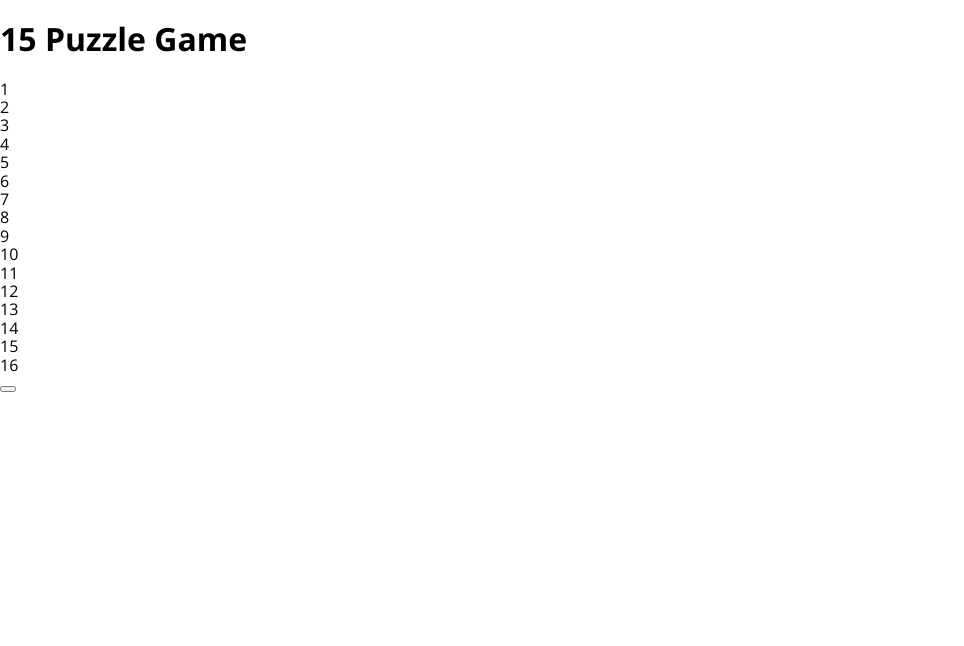
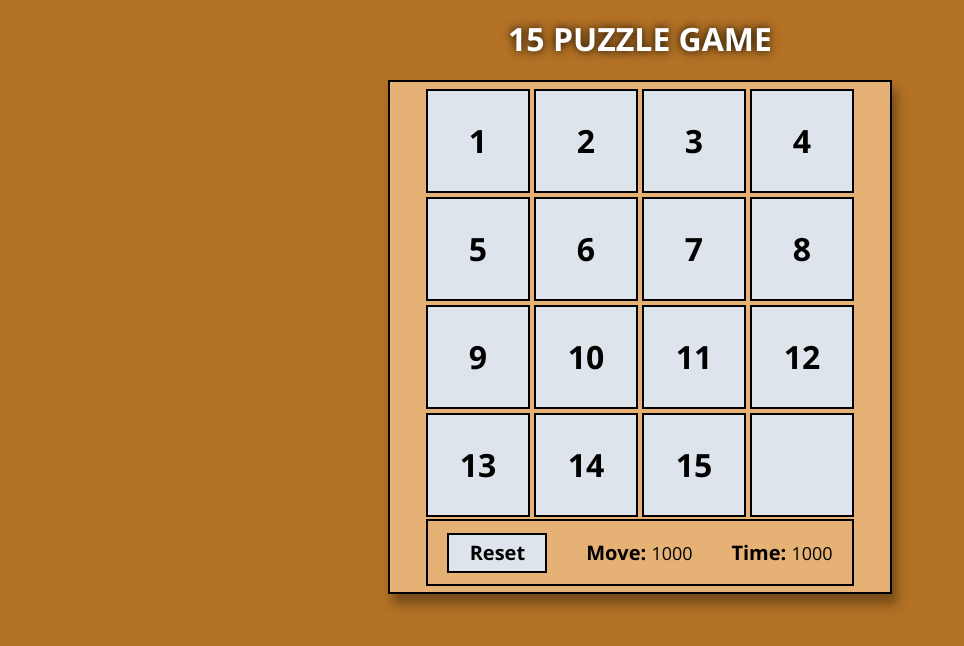
Before and after one commit to CGalezo/15-Puzzle-Game, a plain HTML site: page index.html in a window 1280 px wide. Shown: the whole page, without its empty margins (0-964 px from the left). Drawn offline with Linux system fonts and the light colour scheme.

Commit message:
Add initial HTML and CSS

```diff
--- a/index.html
+++ b/index.html
@@ -1,37 +1,47 @@
 <!DOCTYPE html>
 <html lang="en">
   <head>
-  <meta charset="UTF-8">
-  <meta http-equiv="X-UA-Compatible" content="IE=edge">
-  <meta name="viewport" content="width=device-width, initial-scale=1.0">
+    <meta charset="UTF-8" />
+    <meta http-equiv="X-UA-Compatible" content="IE=edge" />
+    <meta name="viewport" content="width=device-width, initial-scale=1.0" />
     <title>15 Puzzle Game</title>
-  <link rel="stylesheet" href="./css/main.css">
+    <link rel="stylesheet" href="./css/main.css" />
   </head>
   <body>
-  <h1> 15 Puzzle Game</h1>
+    <header class="header">
+      <h1 class="title">15 PUZZLE GAME</h1>
+    </header>
     <div class="game">
       <div class="game__grid">
+        <div class="game__grid__col">
           <div>1</div>
           <div>2</div>
           <div>3</div>
           <div>4</div>
+        </div>
+        <div class="game__grid__col">
           <div>5</div>
           <div>6</div>
           <div>7</div>
           <div>8</div>
+        </div>
+        <div class="game__grid__col">
           <div>9</div>
           <div>10</div>
           <div>11</div>
           <div>12</div>
+        </div>
+        <div class="game__grid__col">
           <div>13</div>
           <div>14</div>
           <div>15</div>
-      <div>16</div>
+          <div class="blank"></div>
+        </div>
       </div>
       <div class="game__menu">
-      <button></button>
-      <p><span></span></p>
-      <p><span></span></p>
+        <button>Reset</button>
+        <p>Move: <span class="move">1000</span></p>
+        <p>Time: <span class="time">1000</span></p>
       </div>
     </div>
 
--- a/scss/_fonts.scss
+++ b/scss/_fonts.scss
@@ -1,4 +1,4 @@
 @font-face {
-  font-family: 'Open Sans';
-  src: url('../assets/fonts/OpenSans/OpenSans-VariableFont_wdth\,wght.ttf');
+  font-family: "Open Sans";
+  src: url("../assets/fonts/OpenSans/OpenSans-VariableFont_wdth\,wght.ttf");
 }
--- a/scss/_game.scss
+++ b/scss/_game.scss
@@ -0,0 +1,76 @@
+html {
+  height: 100%;
+}
+
+body {
+  background-color: #b27124;
+}
+
+.header {
+  text-align: center;
+  color: white;
+  text-shadow: 0 0 10px black;
+}
+
+.game {
+  box-shadow: 5px 9.9px 9.9px hsl(0deg 0% 0% / 0.35);
+
+  background-color: $primary-color;
+  border: 2px solid black;
+  margin: 0 auto;
+  width: 500px;
+  height: 510px;
+  display: flex;
+  flex-direction: column;
+  align-items: center;
+  justify-content: center;
+  &__grid {
+    display: flex;
+    flex-direction: column;
+    align-items: center;
+    &__col {
+      display: flex;
+      div {
+        //box-shadow: 5.0px 9.9px 9.9px hsl(0deg 0% 0% / 0.35);
+        margin: 2px;
+        width: 100px;
+        height: 100px;
+        font-weight: bold;
+        font-size: 32px;
+        border: black solid 2px;
+        background-color: $secondary-color;
+        display: flex;
+        justify-content: center;
+        align-items: center;
+      }
+    }
+  }
+  &__menu {
+    //box-shadow: 5.0px 9.9px 9.9px hsl(0deg 0% 0% / 0.35);
+    border: 2px solid black;
+    display: flex;
+    width: 424px;
+    justify-content: space-around;
+    align-items: center;
+    font-size: 20px;
+    font-weight: bold;
+    button {
+      //box-shadow: 5.0px 9.9px 9.9px hsl(0deg 0% 0% / 0.35);
+      width: 100px;
+      height: 40px;
+      border: 2px solid black;
+      background-color: $secondary-color;
+      font-weight: bold;
+    }
+    p {
+      .move {
+        font-weight: normal;
+        font-size: 18px;
+      }
+      .time {
+        font-weight: normal;
+        font-size: 18px;
+      }
+    }
+  }
+}
--- a/scss/_variables.scss
+++ b/scss/_variables.scss
@@ -0,0 +1,2 @@
+$primary-color: #e5b174;
+$secondary-color: #dee4ec;
```
Also changed, not shown: css/main.css, 1 other file. Lines whose indentation alone changed are shown as unchanged.
